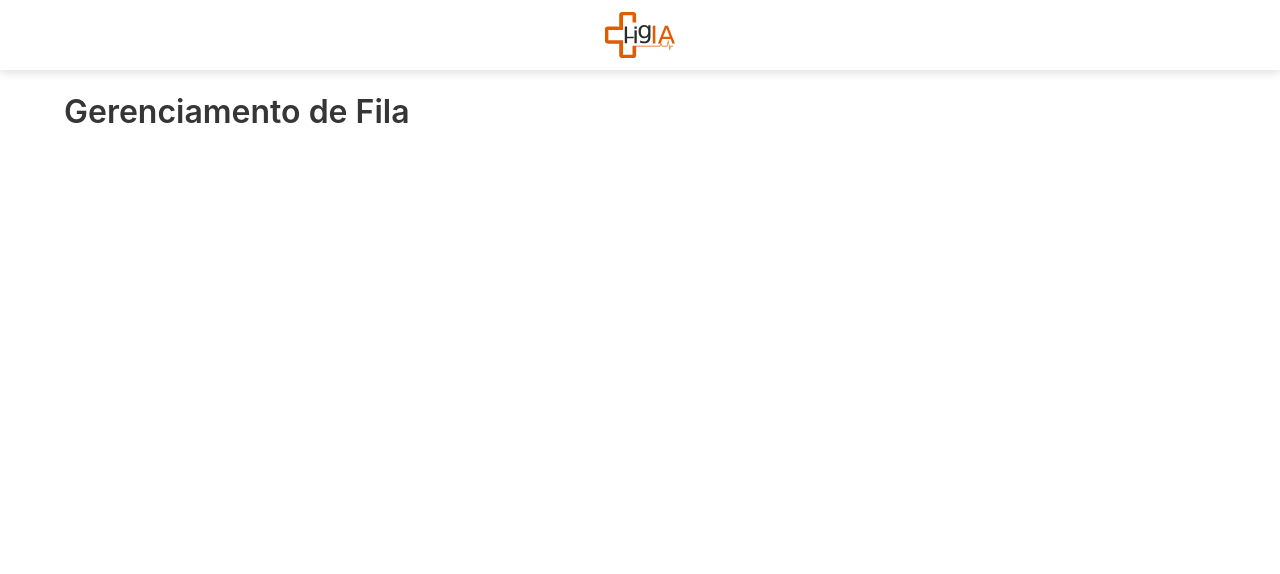
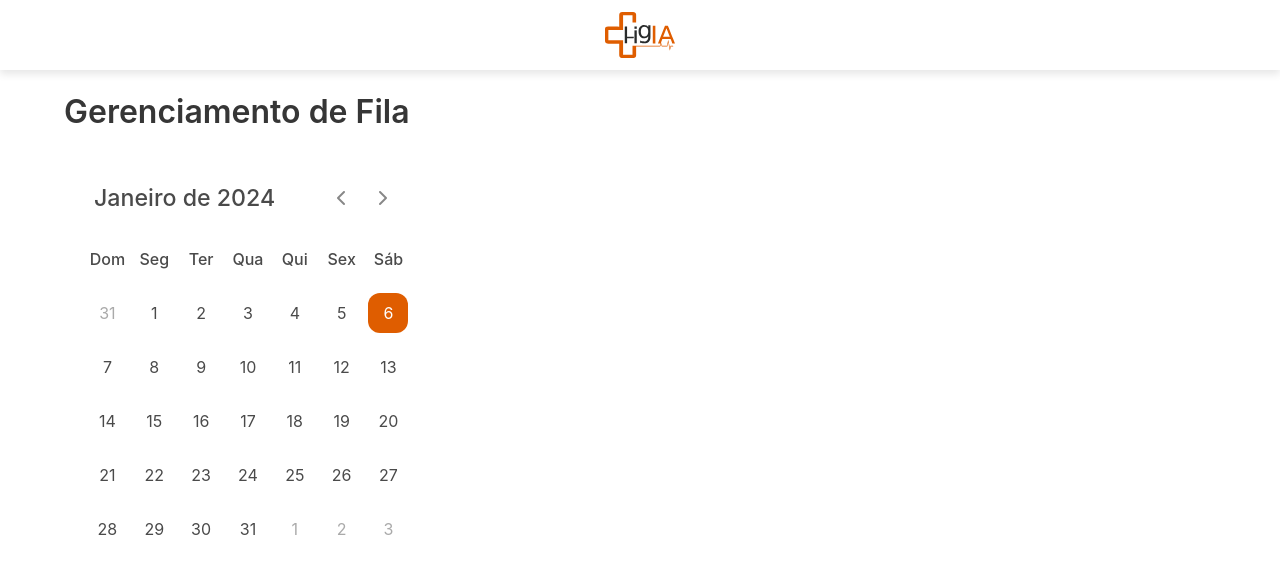
Before and after one commit to FelisbertoBastos/queue-management-system-frontend, a React (Vite) app: page / in a window 1280 px wide. Shown: the top 574 px of the page. Built offline with nearby package versions, Linux system fonts and the light colour scheme.

Commit message:
Add calendar

```diff
--- a/package.json
+++ b/package.json
@@ -10,6 +10,7 @@
     "preview": "vite preview"
   },
   "dependencies": {
+    "@fortawesome/fontawesome-free": "^6.5.1",
     "bulma": "^0.9.4",
     "react": "^18.2.0",
     "react-dom": "^18.2.0",
--- /dev/null
+++ b/src/components/calendar.module.css
@@ -0,0 +1,91 @@
+.wrapper {
+  width: 100%;
+  /* background-color: red; */
+  border-radius: 10px;
+}
+
+.wrapper header {
+  display: flex;
+  align-items: center;
+  padding: 25px 30px 10px;
+  justify-content: space-between;
+}
+
+header .currentDate {
+  font-size: 1.45rem;
+  font-weight: 500;
+}
+
+header .icons span {
+  height: 38px;
+  width: 38px;
+  color: #878787;
+  /* font-size: 1.9rem; */
+  margin: 0 1px;
+  cursor: pointer;
+  text-align: center;
+  line-height: 38px;
+  border-radius: 50%;
+}
+
+header .icons span:hover {
+  background-color: #f2f2f2;
+}
+
+.calendar {
+  padding: 20px;
+}
+
+.calendar ul {
+  display: flex;
+  list-style: none;
+  flex-wrap: wrap;
+  text-align: center;
+}
+
+.calendar .days {
+  margin-bottom: 20px;
+}
+
+.calendar .weeks li {
+  font-weight: 500;
+}
+
+.calendar ul li {
+  position: relative;
+  width: calc(100% / 7);
+}
+
+.calendar .days li {
+  z-index: 1;
+  cursor: pointer;
+  margin-top: 30px;
+}
+
+.days li.inactive {
+  color: #aaa;
+}
+
+.days li.current {
+  color: #fff;
+}
+
+.calendar .days li::before {
+  position: absolute;
+  content: "";
+  height: 40px;
+  width: 40px;
+  top: 50%;
+  left: 50%;
+  z-index: -1;
+  border-radius: 12px;
+  transform: translate(-50%, -50%);
+}
+
+.days li:hover::before {
+  background-color: #f2f2f2;
+}
+
+.days li.current::before {
+  background-color: #df5d00;
+}
--- /dev/null
+++ b/src/components/calendar.tsx
@@ -0,0 +1,172 @@
+import { useState } from "react";
+import styles from "./calendar.module.css";
+
+const months = [
+  "Janeiro",
+  "Fevereiro",
+  "Março",
+  "Abril",
+  "Maio",
+  "Junho",
+  "Julho",
+  "Agosto",
+  "Setembro",
+  "Outubro",
+  "Novembro",
+  "Dezembro",
+];
+
+const daysOfWeek = ["Dom", "Seg", "Ter", "Qua", "Qui", "Sex", "Sáb"];
+
+const generatePreviousMonthLastDays = (
+  firstDayOfMonth: number,
+  lastDateOfLastMonth: number
+) => {
+  const days = [];
+
+  for (let i = firstDayOfMonth; i > 0; i--) {
+    days.push({
+      id: Math.random().toString(),
+      day: lastDateOfLastMonth - i + 1,
+      active: false,
+      current: false,
+    });
+  }
+
+  return days;
+};
+
+const generateCurrentMonthDays = (
+  numberOfDays: number,
+  currentDate: Date,
+  currentMonth: number,
+  currentYear: number
+) => {
+  const days = [];
+
+  for (let i = 1; i <= numberOfDays; i++) {
+    const isToday =
+      i === currentDate.getDate() &&
+      currentMonth === currentDate.getMonth() &&
+      currentYear === currentDate.getFullYear();
+
+    days.push({
+      id: Math.random().toString(),
+      day: i,
+      active: true,
+      current: isToday,
+    });
+  }
+
+  return days;
+};
+
+const generateNextMonthFirstDays = (lastDayOfMonth: number) => {
+  const days = [];
+
+  for (let i = lastDayOfMonth; i < 6; i++) {
+    days.push({
+      id: Math.random().toString(),
+      day: i - lastDayOfMonth + 1,
+      active: false,
+      current: false,
+    });
+  }
+
+  return days;
+};
+
+export const Calendar = () => {
+  const date = new Date();
+  const currentYear = date.getFullYear();
+  const currentMonth = date.getMonth();
+
+  const [month, setMonth] = useState(currentMonth);
+  const [year, setYear] = useState(currentYear);
+
+  const prevMonthHandler = () => {
+    let prevMonth = month - 1;
+
+    if (prevMonth < 0) {
+      prevMonth = 11;
+      setYear((prevState) => prevState - 1);
+    }
+
+    setMonth(prevMonth);
+  };
+
+  const nextMonthHandler = () => {
+    let nextMonth = month + 1;
+
+    if (nextMonth > 11) {
+      nextMonth = 0;
+      setYear((prevState) => prevState + 1);
+    }
+
+    setMonth(nextMonth);
+  };
+
+  const firstDayOfMonth = new Date(year, month, 1).getDay();
+  const lastDateOfMonth = new Date(year, month + 1, 0).getDate();
+  const lastDayOfMonth = new Date(year, month, lastDateOfMonth).getDay();
+  const lastDateOfLastMonth = new Date(year, month, 0).getDate();
+
+  const previousMonthDays = generatePreviousMonthLastDays(
+    firstDayOfMonth,
+    lastDateOfLastMonth
+  );
+  const currentMonthDays = generateCurrentMonthDays(
+    lastDateOfMonth,
+    date,
+    month,
+    year
+  );
+  const nextMonthDays = generateNextMonthFirstDays(lastDayOfMonth);
+
+  const calendarDays = [
+    ...previousMonthDays,
+    ...currentMonthDays,
+    ...nextMonthDays,
+  ];
+
+  return (
+    <div className={styles.wrapper}>
+      <header>
+        <p className={styles.currentDate}>
+          {months[month]} de {year}
+        </p>
+        <div className={styles.icons}>
+          <span className="icon" onClick={prevMonthHandler}>
+            <i className="fas fa-chevron-left"></i>
+          </span>
+          <span className="icon" onClick={nextMonthHandler}>
+            <i className="fas fa-chevron-right"></i>
+          </span>
+        </div>
+      </header>
+
+      <div className={styles.calendar}>
+        <ul className={styles.weeks}>
+          {daysOfWeek.map((item) => (
+            <li key={item}>{item}</li>
+          ))}
+        </ul>
+
+        <ul className={styles.days}>
+          {calendarDays.map((item) => {
+            const classes = [];
+
+            if (!item.active) classes.push(styles.inactive);
+            if (item.current) classes.push(styles.current);
+
+            return (
+              <li key={item.id} className={classes.join(" ")}>
+                {item.day}
+              </li>
+            );
+          })}
+        </ul>
+      </div>
+    </div>
+  );
+};
--- a/src/main.tsx
+++ b/src/main.tsx
@@ -3,6 +3,7 @@ import ReactDOM from "react-dom/client";
 import { RouterProvider } from "react-router-dom";
 import { router } from "./router.ts";
 import "bulma/css/bulma.min.css";
+import "@fortawesome/fontawesome-free/css/all.css";
 
 ReactDOM.createRoot(document.getElementById("root")!).render(
   <React.StrictMode>
--- a/src/pages/queue-management/Home.tsx
+++ b/src/pages/queue-management/Home.tsx
@@ -1,3 +1,4 @@
+import { Calendar } from "../../components/calendar";
 import { Topbar } from "../../components/topbar";
 
 export const Home = () => {
@@ -6,6 +7,13 @@ export const Home = () => {
       <Topbar />
       <div className="container mt-4">
         <h1 className="title">Gerenciamento de Fila</h1>
+
+        <div className="columns">
+          <div className="column is-4">
+            <Calendar />
+          </div>
+          <div className="column"></div>
+        </div>
       </div>
     </>
   );
```
Also changed, not shown: 1 other file (tests, documents, lock files or other folders).
